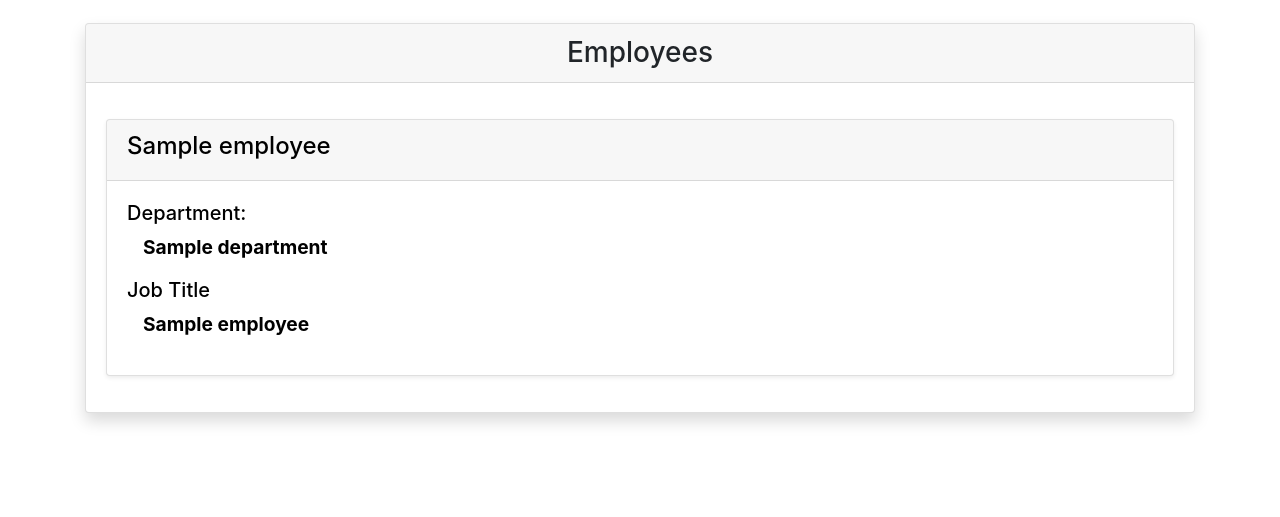
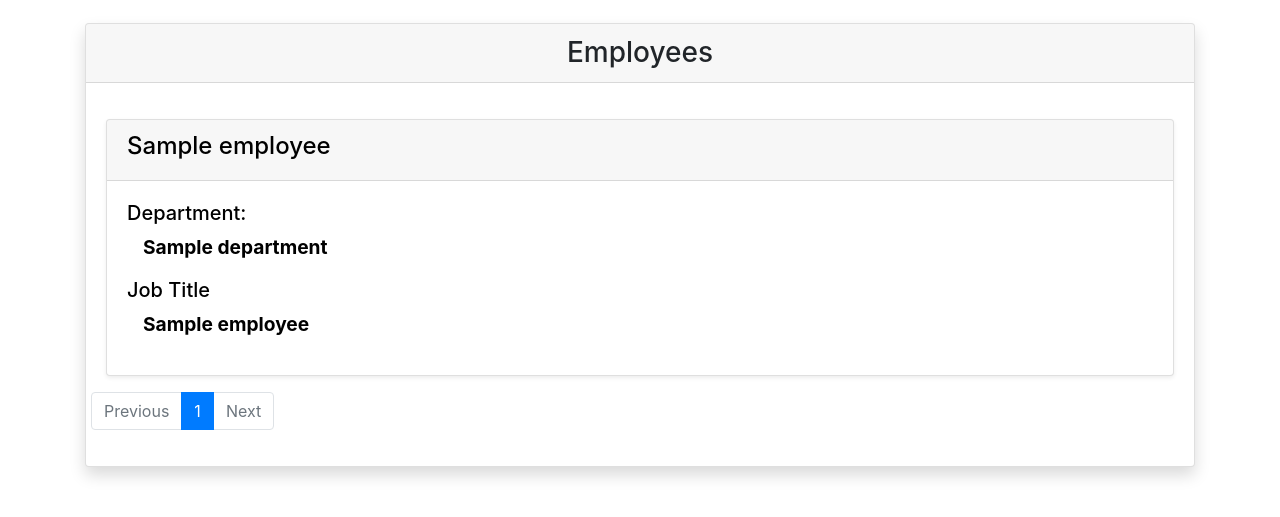
Before and after one commit to Omarmansour557/Employee-Survey-System, a Django app: template employee/templates/employee_list.html in a window 1280 px wide. Shown: the part 57-574 px from the top of the page. Run offline with Django 4.2, Linux system fonts and the light colour scheme; the template is opened without the code that fills it: most values are stand-ins (such as "Sample title", 1, 10 or a date in 2020); some libraries are stand-ins or nearby versions.

Commit message:
PAGTBI-20: added pagination to the employee list view

```diff
--- a/employee/templates/employee_list.html
+++ b/employee/templates/employee_list.html
@@ -47,10 +47,43 @@
                   </div>
             {% endfor %}
 
+            <div class="row">
+                <nav aria-label="Page navigation example">
+                    <ul class="pagination">
+                        {% if page_obj.has_previous %}
+                            <li class="page-item"><a class="page-link" href="?page={{page_obj.previous_page_number}}">Previous</a></li>
+                        {% else %}
+                            <li class="page-item disabled"><a class="page-link" href="">Previous</a></li>
+                        {% endif %}
+
+                        {% with ''|center:page_obj.paginator.num_pages as range %}
+                            {% for _ in range %}
+                                {% if forloop.counter == page_obj.number %}
+                                    <li class="page-item active"><a class="page-link" href="?page={{forloop.counter}}">{{forloop.counter}}</a></li>
+                                {% else %}
+                                    <li class="page-item"><a class="page-link" href="?page={{forloop.counter}}">{{forloop.counter}}</a></li>
+                                {% endif %}
+                            {% endfor %}
+                        {% endwith %}
+
+                        {% comment %} <li class="page-item"><a class="page-link" href="#">1</a></li>
+                        <li class="page-item"><a class="page-link" href="#">2</a></li>
+                        <li class="page-item"><a class="page-link" href="#">3</a></li> {% endcomment %}
+                        {% if page_obj.has_next %}
+                            <li class="page-item"><a class="page-link" href="?page={{page_obj.next_page_number}}">Next</a></li>
+                        {% else %}
+                        <li class="page-item disabled"><a class="page-link" href="?page=">Next</a></li>
+                        {% endif %}
+
+                    </ul>
+                  </nav>
+              </div>
+
         </div>
       </div>
     </div>
   </div>
+
 </div>
 
 
--- a/employee/web_views.py
+++ b/employee/web_views.py
@@ -8,6 +8,7 @@ from django.contrib.auth.mixins import LoginRequiredMixin, UserPassesTestMixin
 class EmployeeListView(LoginRequiredMixin, ListView):
     model = Employee
     template_name = 'employee_list.html'
+    paginate_by = 1
 
 class EmployeeDetailView(LoginRequiredMixin, DetailView):
     model = Employee
```
